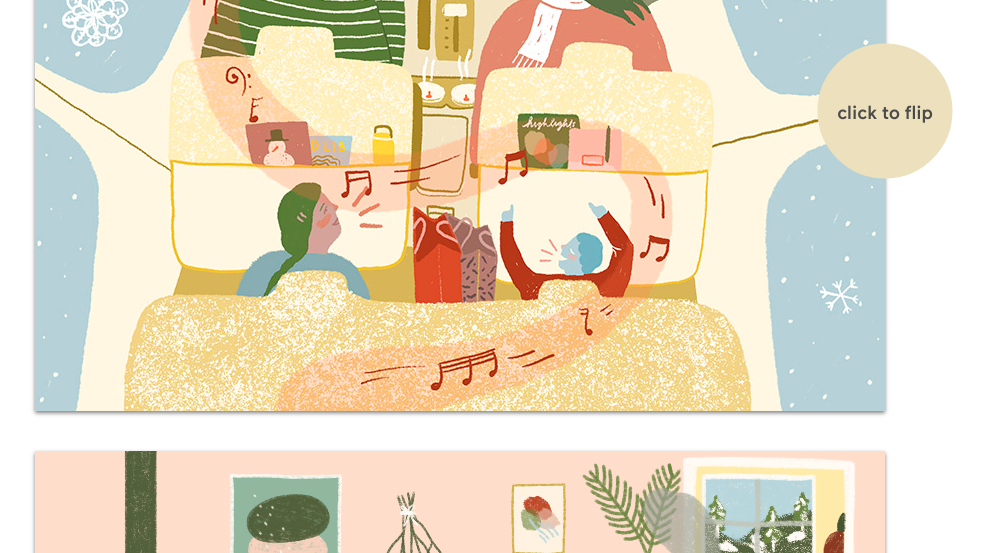
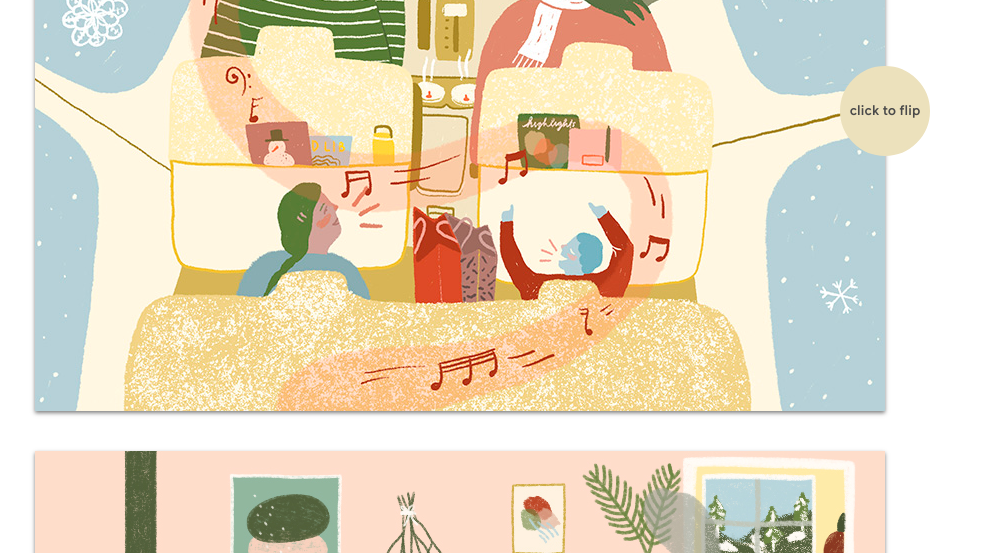
Before and after one commit to blunt/mbg-flipp3, a website: page src/index.html in a window 1280 px wide. Shown: the part 229-782 px from the top of the page, without its empty margins (180-1164 px from the left). Drawn offline with Linux system fonts and the light colour scheme.

Commit message:
button size revision

```diff
--- a/src/css/scss/modules/_components.scss
+++ b/src/css/scss/modules/_components.scss
@@ -106,12 +106,12 @@
     top: 50%;
     right: 0;
     transform: translate(50%, -50%);
-    width: 135px;
-    height: 135px;
-    line-height: 131px;
+    width: 90px;
+    height: 90px;
     text-align: center;
     font-family: 'Maax-Medium';
-    font-size: 19px;
+    font-size: 14px;
+    line-height: 1;
     border-radius: 999px;
     border: 3px solid #ECE1BC;
     background: #ECE1BC;
@@ -119,7 +119,9 @@
     transition: 0.15s ease-out;
     transform-origin: center center;
     @include breakpoint (tablet-wide) {
-        display: block;
+        display: flex;
+        align-items: center;
+        justify-content: center;
     }
 }
 
```
Also changed, not shown: dist/css/main.min.css, src/css/main.css.
